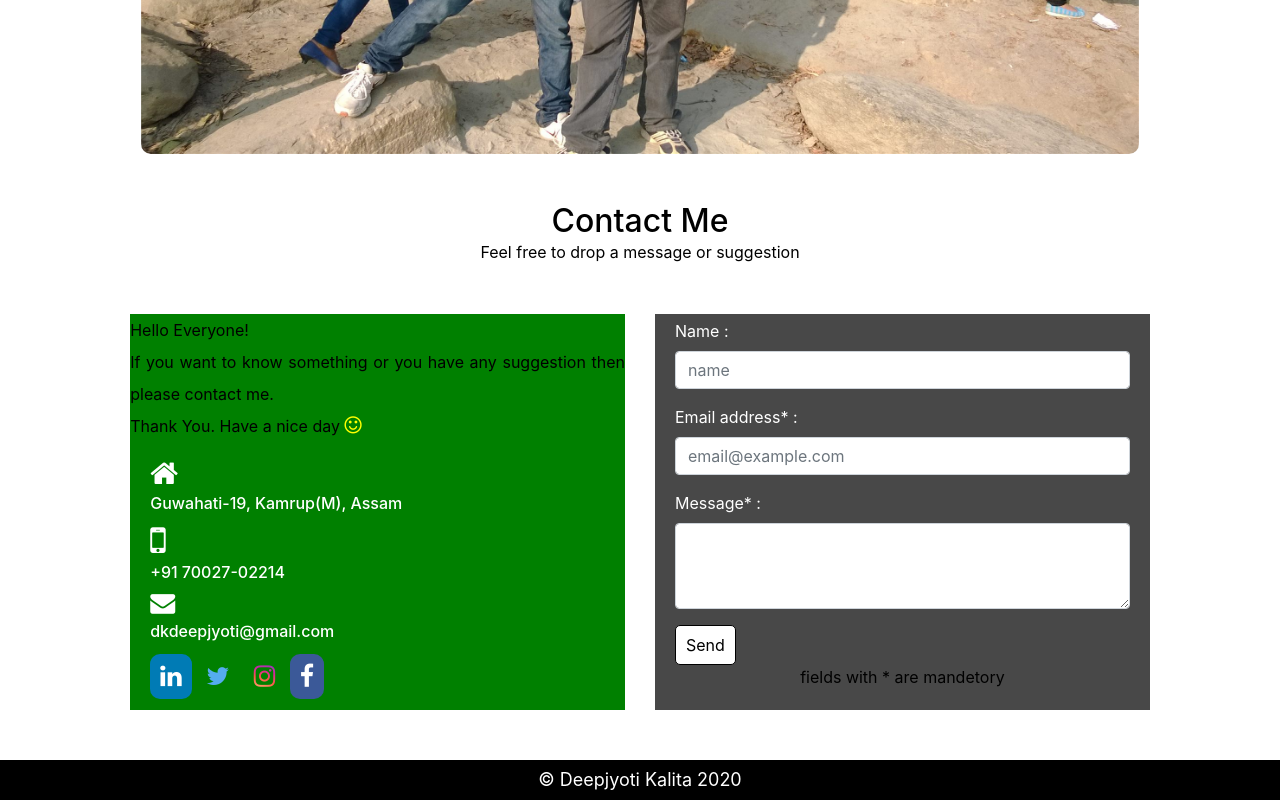
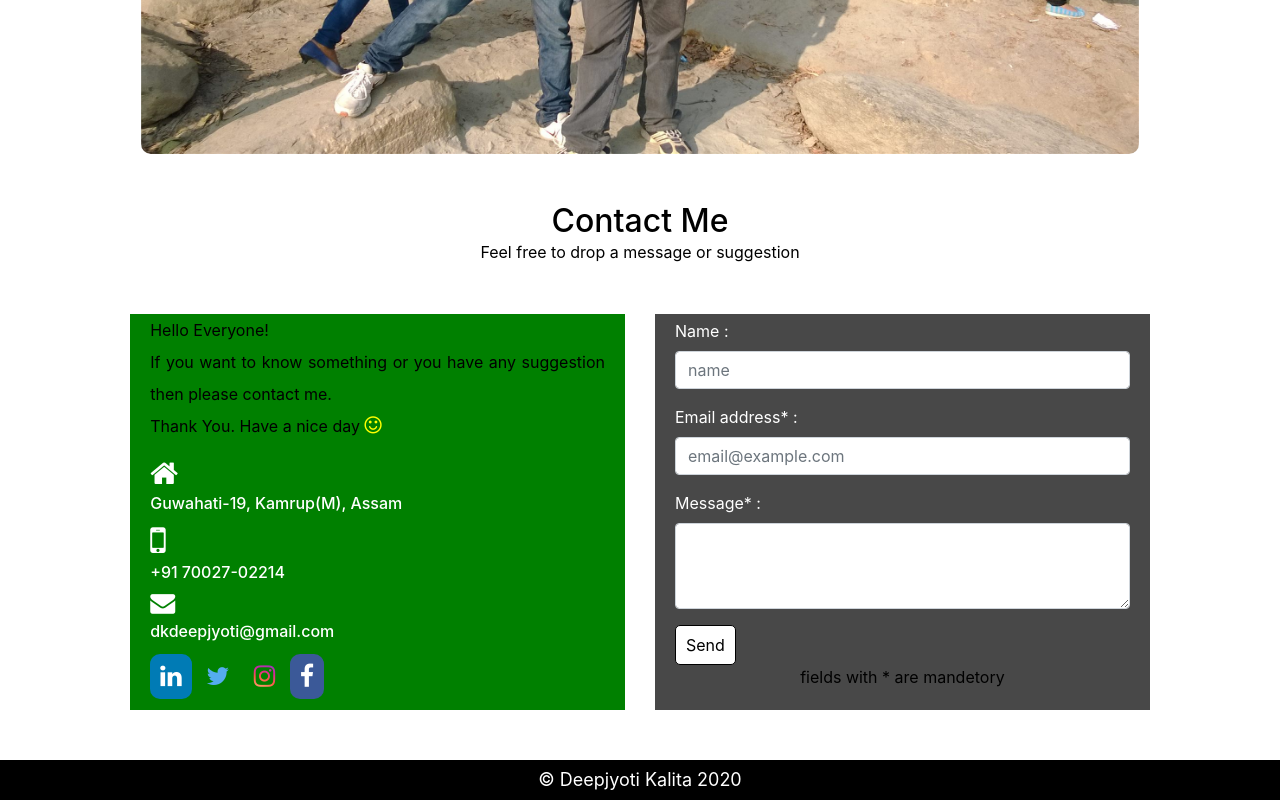
Before and after one commit to dkWeb1/dkalita, a plain HTML site: page index.html in a window 1280 px wide. Shown: the part 1118-1918 px from the top of the page. Drawn offline with nearby package versions, Linux system fonts and the light colour scheme; a script that the page names is missing; a web font is replaced by a local one.

Commit message:
Update resume.css

```diff
--- a/resume.css
+++ b/resume.css
@@ -290,7 +290,7 @@ body{
 }
 
 .contactMe .row .cont p{
-	padding-left: 0;
+	padding: 0 20px;
 }
 
 
```
